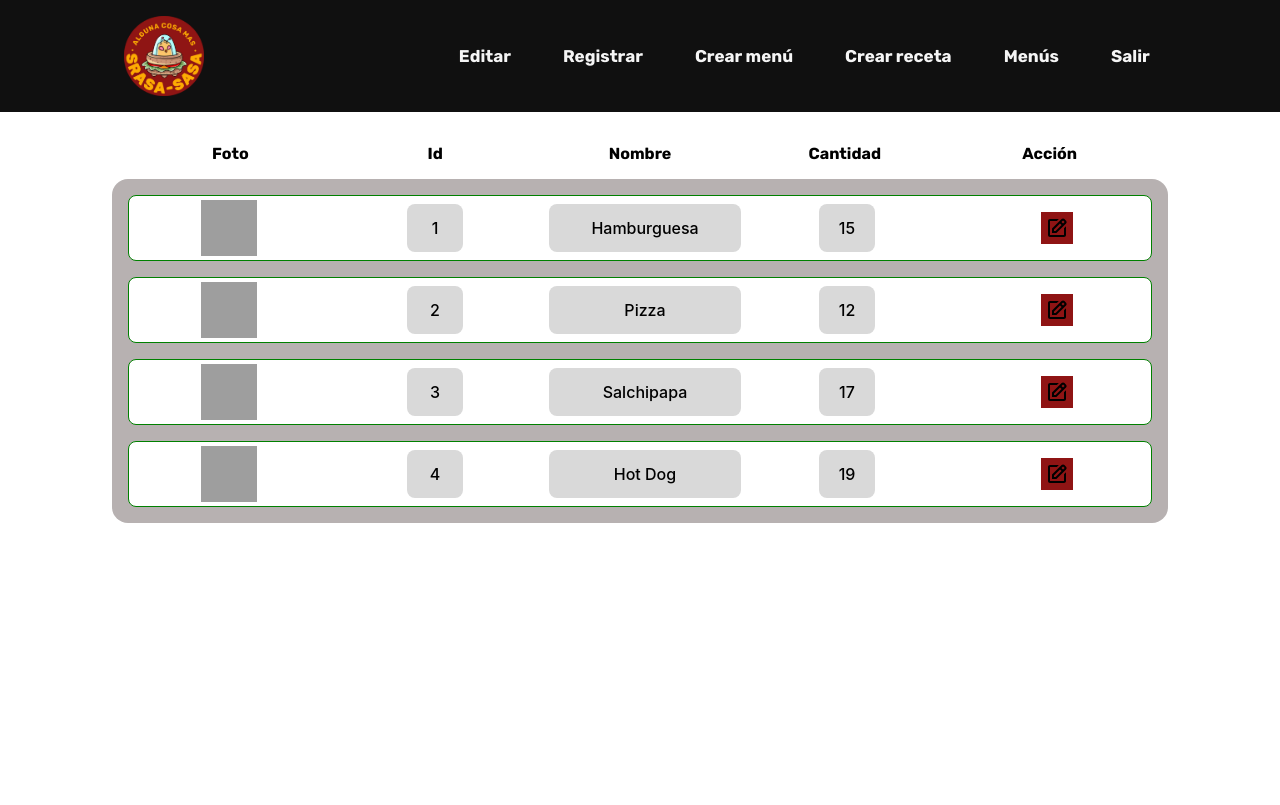
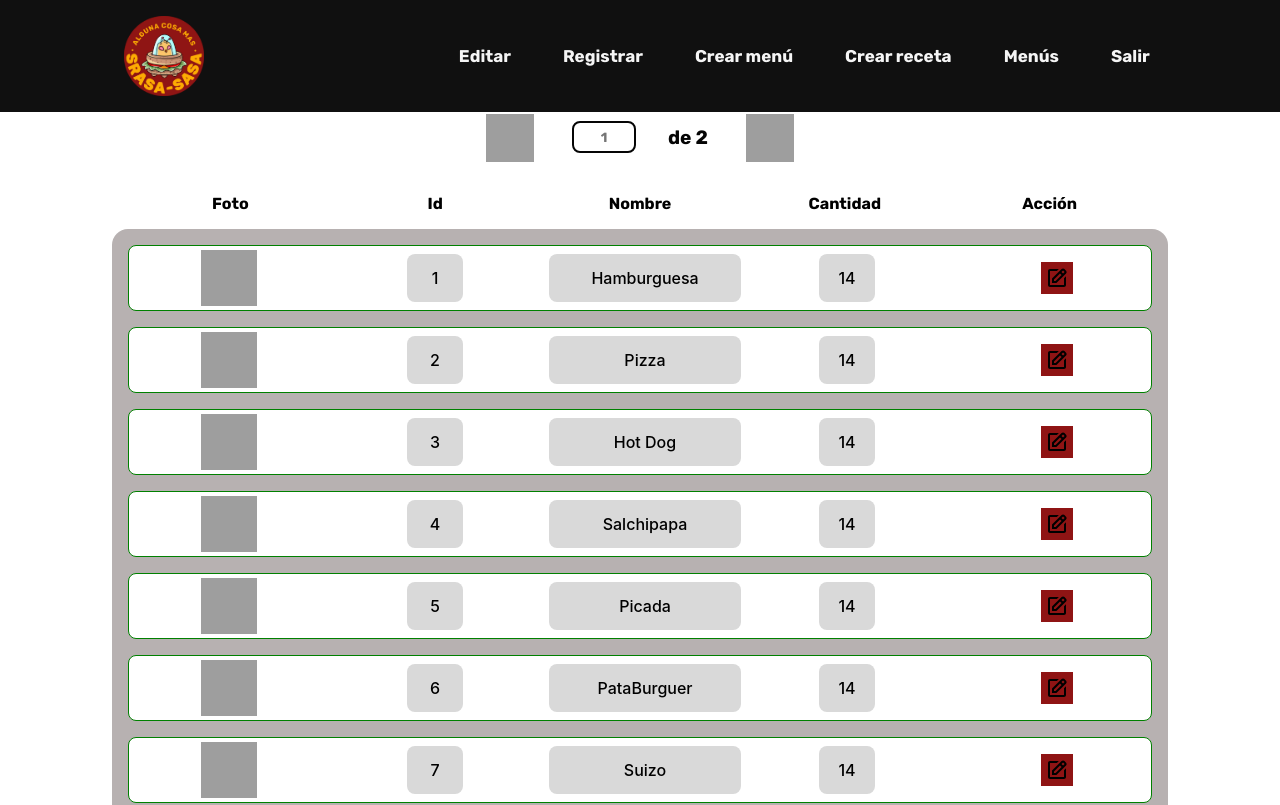
Before and after one commit to EXPRESSFOOD2/storeclient, a React (Create React App) app: page /menu in a window 1280 px wide. Shown: the top 805 px of the page. Built offline with nearby package versions, Linux system fonts and the light colour scheme; grey boxes are pictures that could not be loaded; a web font is replaced by a local one.

Commit message:
Actualizando Paginado e implementandolo

```diff
--- a/src/Pages/Menu/Menu.jsx
+++ b/src/Pages/Menu/Menu.jsx
@@ -1,15 +1,42 @@
-import React from 'react'
-import MenuCards from '../../components/MenuCards/MenuCards'
-import NavBar from '../../Shared/NavBar/NavBar'
+import React, { useState } from "react";
+import MenuCards from "../../components/MenuCards/MenuCards";
+import NavBar from "../../Shared/NavBar/NavBar";
+import Pagination from "../../Shared/Pagination/Pagination";
 
 const Menu = () => {
-  return (
-      <div >
-          <NavBar />
+    const [render] = useState([
+        { id: 1, name: "Hamburguesa", cuantity: 14 },
+        { id: 2, name: "Pizza", cuantity: 14 },
+        { id: 3, name: "Hot Dog", cuantity: 14 },
+        { id: 4, name: "Salchipapa", cuantity: 14 },
+        { id: 5, name: "Picada", cuantity: 14 },
+        { id: 6, name: "PataBurguer", cuantity: 14 },
+        { id: 7, name: "Suizo", cuantity: 14 },
+        { id: 8, name: "Desgranado", cuantity: 14 },
+        { id: 9, name: "Asado de cerdo", cuantity: 14 },
+        { id: 10, name: "Pechuga a la plancha", cuantity: 14 },
+        { id: 11, name: "Hamburguesa", cuantity: 14 },
+        { id: 12, name: "Pizza", cuantity: 14 },
+        { id: 13, name: "Hot Dog", cuantity: 14 },
+        { id: 14, name: "Salchipapa", cuantity: 14 },
+        { id: 15, name: "Picada", cuantity: 14 },
+        { id: 16, name: "PataBurguer", cuantity: 14 },
+        { id: 17, name: "Suizo", cuantity: 14 },
+        { id: 18, name: "Desgranado", cuantity: 14 },
+        { id: 19, name: "Asado de cerdo", cuantity: 14 },
+        { id: 20, name: "Pechuga a la plancha", cuantity: 14 },
+    ]);
+    const [pagina, setPagina] = useState(1);
+    const [porPagina] = useState(10);
+    const maximo = Math.ceil(render.length / porPagina);
 
-          <MenuCards/>
-    </div>
-  )
-}
+    return (
+        <div>
+            <NavBar />
+            <Pagination pagina={pagina} setPagina={setPagina} maximo={maximo} />
+            <MenuCards pagina={pagina} porPagina={porPagina} render={render} />
+        </div>
+    );
+};
 
-export default Menu
+export default Menu;
--- a/src/Shared/Pagination/Pagination.jsx
+++ b/src/Shared/Pagination/Pagination.jsx
@@ -1,7 +1,7 @@
 import React, { useEffect, useState } from "react";
-// import styles from "./Paginations.module.css";
+import styles from "./Pagination.module.css";
 
-const Paginations = ({ pagina, setPagina, maximo }) => {
+const Pagination = ({ pagina, setPagina, maximo }) => {
     useEffect(() => {
         if (parseInt(pagina) > maximo) {
             setPagina(maximo);
@@ -52,7 +52,7 @@ const Paginations = ({ pagina, setPagina, maximo }) => {
                 <button className={styles.classbutton} onClick={previousFunction}>
                     <img
                         className={styles.previous}
-                        src="https://cdn-icons-png.flaticon.com/512/6276/6276701.png"
+                        src="https://cdn-icons-png.flaticon.com/512/2989/2989988.png"
                         alt="previous"
                     />
                 </button>
@@ -67,7 +67,7 @@ const Paginations = ({ pagina, setPagina, maximo }) => {
                 <button className={styles.classbutton} onClick={nextFunction}>
                     <img
                         className={styles.next}
-                        src="https://cdn-icons-png.flaticon.com/512/6276/6276701.png"
+                        src="https://cdn-icons-png.flaticon.com/512/2989/2989988.png"
                         alt="next"
                     />
                 </button>
@@ -75,3 +75,5 @@ const Paginations = ({ pagina, setPagina, maximo }) => {
         </div>
     );
 };
+
+export default Pagination;
--- /dev/null
+++ b/src/Shared/Pagination/Pagination.module.css
@@ -0,0 +1,48 @@
+.pag {
+    width: 100%;
+    height: 50px;
+    display: flex;
+    flex-direction: row;
+    text-align: center;
+}
+
+.container {
+    margin: auto;
+    display: flex;
+    flex-direction: row;
+    gap: 2rem;
+    height: 2rem;
+}
+
+.container input {
+    width: 3.5rem;
+    text-align: center;
+    font-family: "Rubik", sans-serif;
+    border: 0.15rem solid rgb(5, 5, 5);
+    border-radius: 0.5rem;
+}
+
+.container span {
+    margin-top: .3rem;
+    font-family: "Rubik", sans-serif;
+    font-size: larger;
+    color: rgb(5, 5, 5);
+}
+
+.classbutton {
+    border: 0;
+    background-color: rgba(240, 248, 255, 0);
+}
+
+.previous {
+    width: 3rem;
+    height: 3rem;
+    margin-top: -0.5rem;
+    transform: rotateZ(180deg);
+}
+
+.next {
+    width: 3rem;
+    height: 3rem;
+    margin-top: -0.5rem;
+}
--- a/src/components/MenuCards/MenuCards.jsx
+++ b/src/components/MenuCards/MenuCards.jsx
@@ -4,7 +4,7 @@ import styles from "./MenuCards.module.css";
 
 const MenuCards = (props) => {
     // TODO Este será el estado global que contiene todos los menus
-    // const allMenus = [];
+    const { render } = props;
 
     // * Debe recibir por props el numer de la página en que se encuentra y la cantidad de cards que mostrará en cada página;
 
@@ -18,16 +18,19 @@ const MenuCards = (props) => {
                 <span>Acción</span>
             </div>
             <div className={styles.container}>
-                {/* {allMenus.slice(
-                (props.pagina - 1) * props.porPagina,
-                (props.pagina - 1) * props.porPagina + props.porPagina
-                ).map((element, index) =>(
-                    <Cardmenu/>
-                ))} */}
-                <CardMenu id="1" name="Hamburguesa" cuantity="15" />
-                <CardMenu id="2" name="Pizza" cuantity="12" />
-                <CardMenu id="3" name="Salchipapa" cuantity="17" />
-                <CardMenu id="4" name="Hot Dog" cuantity="19" />
+                {render
+                    ?.slice(
+                        (props.pagina - 1) * props.porPagina,
+                        (props.pagina - 1) * props.porPagina + props.porPagina
+                    )
+                    .map((element, index) => (
+                        <CardMenu
+                            id={element.id}
+                            name={element.name}
+                            cuantity={element.cuantity}
+                            key={index}
+                        />
+                    ))}
             </div>
         </div>
     );
```
